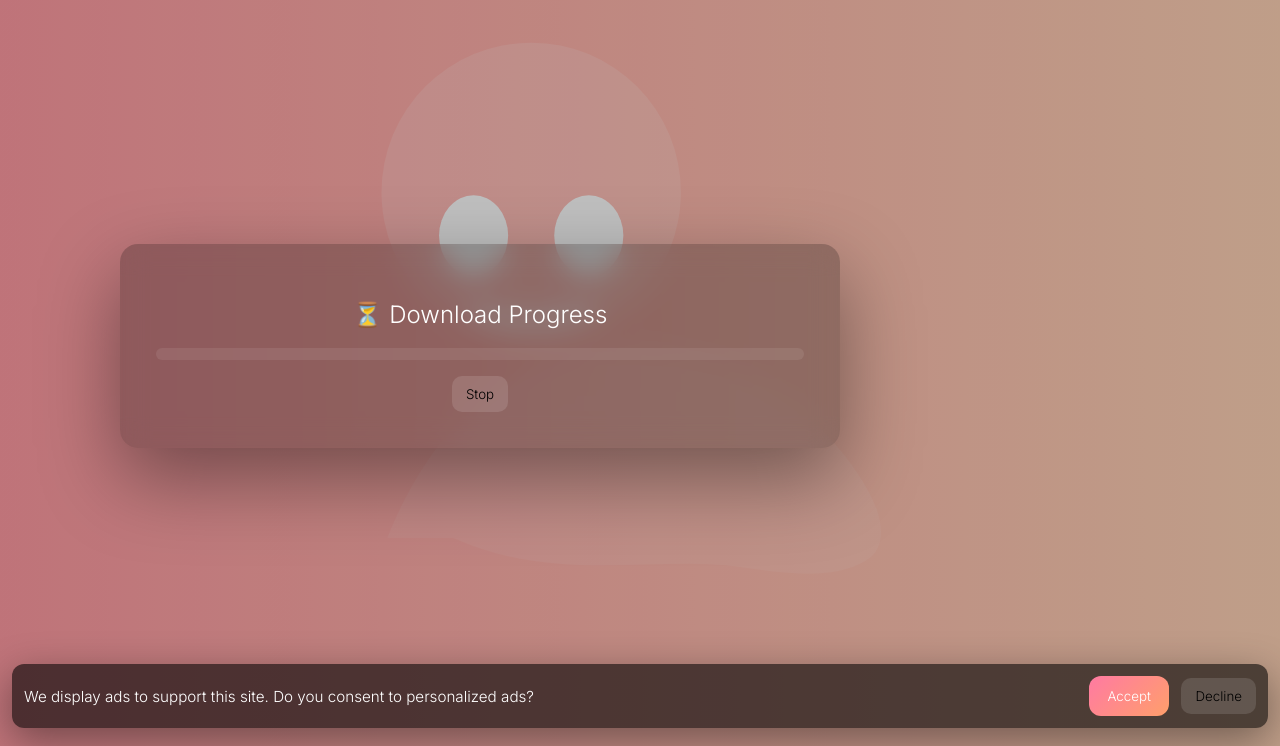
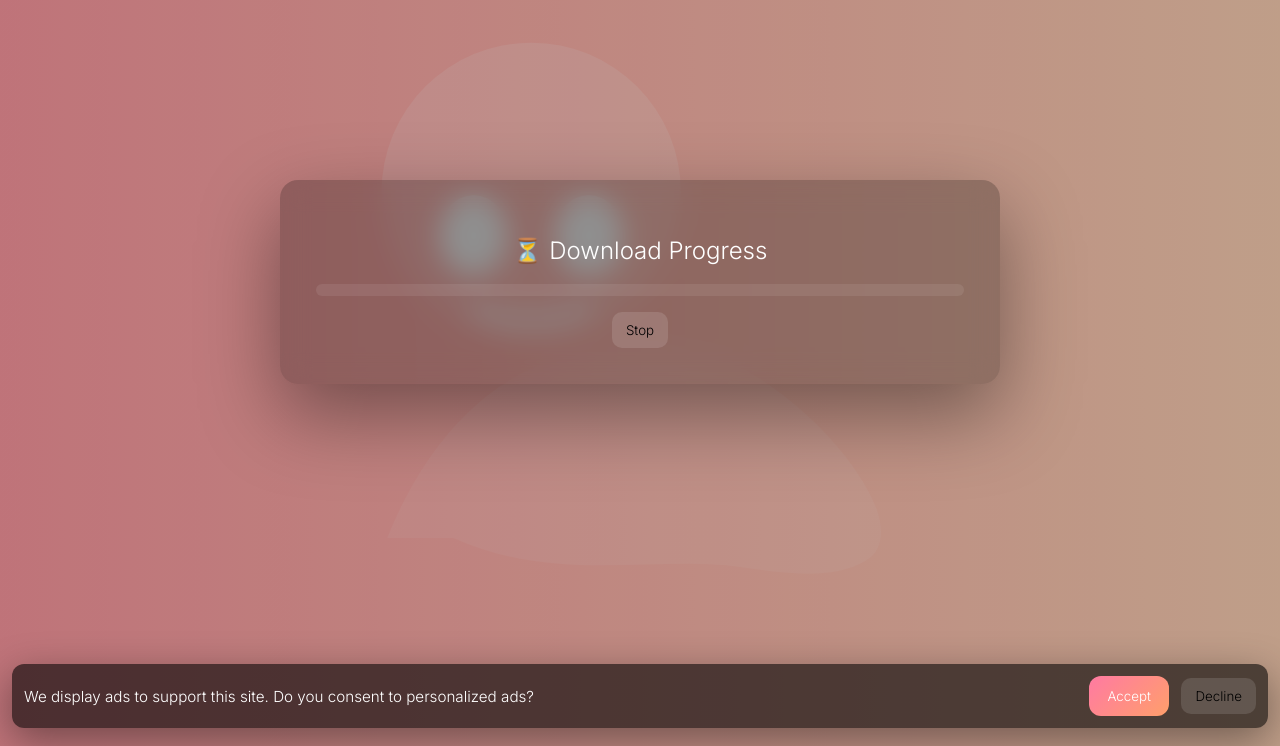
Before and after one commit to Lonewolf7779/image-downloader, a Flask app: page /status in a window 1280 px wide. Shown: the part 54-800 px from the top of the page. Run offline with Flask 3, Linux system fonts and the light colour scheme.

Commit message:
Fixed UI and other things

```diff
--- a/app.py
+++ b/app.py
@@ -49,13 +49,24 @@ def background_job(url):
         if progress["status"] == "stopped":
             return
 
+        # If nothing was downloaded, report and skip zipping
+        if not progress.get("downloaded"):
+            progress["status"] = "error"
+            progress["message"] = "No downloadable images found or access blocked."
+            return
+
         progress["status"] = "zipping"
         progress["message"] = "Creating ZIP file..."
 
         zip_images()
 
-        progress["status"] = "done"
-        progress["message"] = "ZIP ready! 🎉"
+        # confirm zip exists before signalling done
+        if os.path.exists(ZIP_PATH):
+            progress["status"] = "done"
+            progress["message"] = "ZIP ready! 🎉"
+        else:
+            progress["status"] = "error"
+            progress["message"] = "Failed to create ZIP file."
 
     except Exception as e:
         progress["status"] = "error"
--- a/static/style.css
+++ b/static/style.css
@@ -20,6 +20,7 @@ body {
 main {
     width: 100%;
     display: flex;
+    flex-direction: column;
     align-items: center;
     justify-content: center;
     padding: 24px;
@@ -76,6 +77,12 @@ main {
     backdrop-filter: blur(14px);
     box-shadow: 0 30px 80px rgba(0, 0, 0, 0.4);
     text-align: center;
+}
+
+/* ensure card is centered within its container */
+.card {
+    margin-left: auto;
+    margin-right: auto;
 }
 
 .site-header {
@@ -369,3 +376,9 @@ footer a {
     display: flex;
     justify-content: center
 }
+
+/* ensure status page and small inline ad blocks align centrally */
+.ad-slot-inline, .ad-slot {
+    margin-left: auto;
+    margin-right: auto;
+}
--- a/templates/status.html
+++ b/templates/status.html
@@ -52,7 +52,27 @@
     }
 
     async function stopJob() {
-        await fetch("/stop", { method: "POST" });
+        try {
+            // provide immediate feedback to user
+            const stopBtn = document.getElementById("stopBtn");
+            stopBtn.disabled = true;
+            document.getElementById("message").innerText = 'Stopping...';
+
+            const res = await fetch("/stop", { method: "POST" });
+            const json = await res.json().catch(() => ({}));
+
+            if (json && json.stopped) {
+                stopBtn.style.display = 'none';
+                // poll once shortly to update status
+                setTimeout(poll, 500);
+            } else {
+                document.getElementById("message").innerText = 'Stop request failed';
+                stopBtn.disabled = false;
+            }
+        } catch (e) {
+            document.getElementById("message").innerText = 'Stop request failed';
+            try { document.getElementById("stopBtn").disabled = false; } catch (e) {}
+        }
     }
 
     poll();
```
